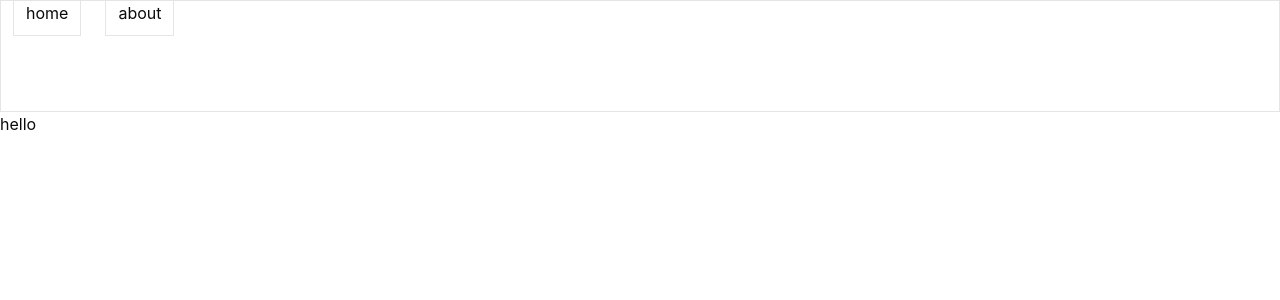
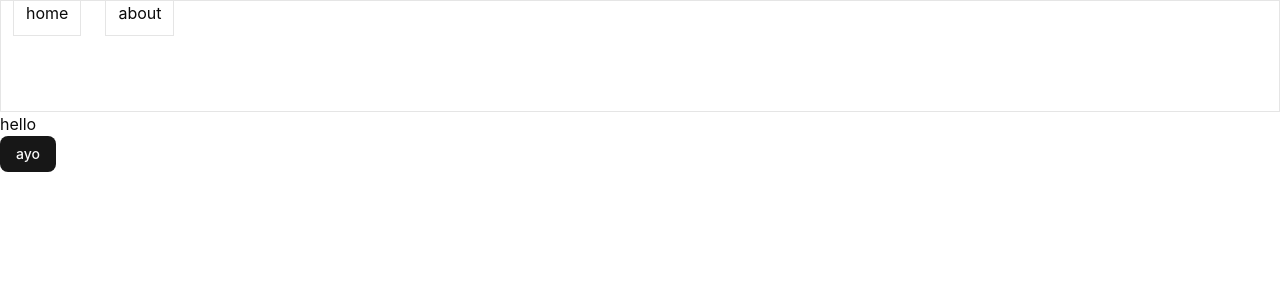
Before and after one commit to d3haka/template1, a React (Vite) app: page / in a window 1280 px wide. Shown: the top 300 px of the page. Built offline with nearby package versions, Linux system fonts and the light colour scheme.

Commit message:
refactor: minor refactors

```diff
--- a/src/App.tsx
+++ b/src/App.tsx
@@ -1,36 +1,19 @@
-import { lazy, Suspense } from "react";
-import { AppLayout } from "./components/app-layout";
+import { Suspense } from "react";
 import "./styles.css";
-import { BrowserRouter, Navigate, Route, Routes } from "react-router";
+import { BrowserRouter } from "react-router";
 import { QueryProvider } from "./components/query-provider.tsx";
-import { Spinner } from "./components/ui/spinner.tsx";
-
-const Home = lazy(() => import("./pages/home.tsx"));
-const About = lazy(() => import("./pages/about.tsx"));
+import { AnimatedRoutes } from "./components/animated-routes.tsx";
+import { Loading } from "./components/loading.tsx";
 
 function App() {
   return (
-    <>
-      <QueryProvider>
-        <Suspense
-          fallback={
-            <div className="flex h-screen w-screen items-center justify-center">
-              <Spinner className="size-8" />
-            </div>
-          }
-        >
-          <BrowserRouter>
-            <Routes>
-              <Route element={<AppLayout />}>
-                <Route path="/" element={<Home />} />
-                <Route path="/about" element={<About />} />
-                <Route path="/*" element={<Navigate to="/" />} />
-              </Route>
-            </Routes>
-          </BrowserRouter>
-        </Suspense>
-      </QueryProvider>
-    </>
+    <QueryProvider>
+      <Suspense fallback={<Loading />}>
+        <BrowserRouter>
+          <AnimatedRoutes />
+        </BrowserRouter>
+      </Suspense>
+    </QueryProvider>
   );
 }
 
--- a/src/components/animated-button.tsx
+++ b/src/components/animated-button.tsx
@@ -2,13 +2,17 @@ import { motion } from "motion/react";
 import { buttonVariants } from "./ui/button";
 import { cn } from "@/lib/utils";
 import type { VariantProps } from "class-variance-authority";
+import type { ComponentProps, FC } from "react";
 
-export function AnimatedButton({
+type AnimatedButtonProps = ComponentProps<typeof motion.button> &
+  VariantProps<typeof buttonVariants> & {};
+
+export const AnimatedButton: FC<AnimatedButtonProps> = ({
   className,
   variant = "default",
   size = "default",
   ...props
-}: React.ComponentProps<typeof motion.button> & VariantProps<typeof buttonVariants> & {}) {
+}) => {
   return (
     <motion.button
       whileHover={{ scale: 1.03, y: -2, transition: { duration: 0.1 } }}
@@ -17,8 +21,8 @@ export function AnimatedButton({
       data-slot="button"
       data-variant={variant}
       data-size={size}
-      className={cn(buttonVariants({ variant, size, className }))}
+      className={cn("cursor-pointer", buttonVariants({ variant, size, className }))}
       {...props}
     />
   );
-}
+};
--- a/src/components/animated-page.tsx
+++ b/src/components/animated-page.tsx
@@ -1,4 +1,4 @@
-import { AnimatePresence, motion } from "motion/react";
+import { motion } from "motion/react";
 import type { FC, PropsWithChildren } from "react";
 import { useLocation } from "react-router";
 
@@ -6,16 +6,14 @@ export const AnimatedPage: FC<PropsWithChildren> = ({ children }) => {
   const { pathname } = useLocation();
 
   return (
-    <AnimatePresence mode="wait">
     <motion.main
       key={pathname}
       initial={{ opacity: 0 }}
       animate={{ opacity: 1 }}
       exit={{ opacity: 0 }}
-        transition={{ duration: 0.1 }}
+      transition={{ duration: 0.2 }}
     >
       {children}
     </motion.main>
-    </AnimatePresence>
   );
 };
--- /dev/null
+++ b/src/components/animated-routes.tsx
@@ -0,0 +1,25 @@
+import { AnimatePresence } from "motion/react";
+import { lazy, type FC } from "react";
+import { Navigate, Route, Routes, useLocation } from "react-router";
+import { AppLayout } from "./app-layout.tsx";
+
+const Home = lazy(() => import("../pages/home.tsx"));
+const About = lazy(() => import("../pages/about.tsx"));
+
+export const AnimatedRoutes: FC = () => {
+  const location = useLocation();
+
+  return (
+    <>
+      <AnimatePresence mode="wait">
+        <Routes key={location.pathname}>
+          <Route element={<AppLayout />}>
+            <Route path="/" element={<Home />} />
+            <Route path="/about" element={<About />} />
+            <Route path="/*" element={<Navigate to="/" />} />
+          </Route>
+        </Routes>
+      </AnimatePresence>
+    </>
+  );
+};
--- a/src/components/app-layout.tsx
+++ b/src/components/app-layout.tsx
@@ -1,14 +1,13 @@
 import { type FC } from "react";
 import { Outlet } from "react-router";
+import { Header } from "@/components/header";
 import { AnimatedPage } from "./animated-page";
-import { Header } from "@/components/header";
 
 export const AppLayout: FC = () => {
   return (
     <>
       <div className="h-screen w-screen">
         <Header />
-
         <AnimatedPage>
           <Outlet />
         </AnimatedPage>
--- /dev/null
+++ b/src/components/loading.tsx
@@ -0,0 +1,10 @@
+import type { FC } from "react";
+import { Spinner } from "./ui/spinner";
+
+export const Loading: FC = () => {
+  return (
+    <div className="flex h-screen w-screen items-center justify-center">
+      <Spinner className="size-8" />
+    </div>
+  );
+};
--- a/src/pages/home.tsx
+++ b/src/pages/home.tsx
@@ -1,3 +1,4 @@
+import { AnimatedButton } from "@/components/animated-button";
 import type { FC } from "react";
 
 const Home: FC = () => {
@@ -6,6 +7,7 @@ const Home: FC = () => {
   return (
     <>
       <h1>hello</h1>
+      <AnimatedButton>ayo</AnimatedButton>
     </>
   );
 };
```
Lines whose indentation alone changed are shown as unchanged.
